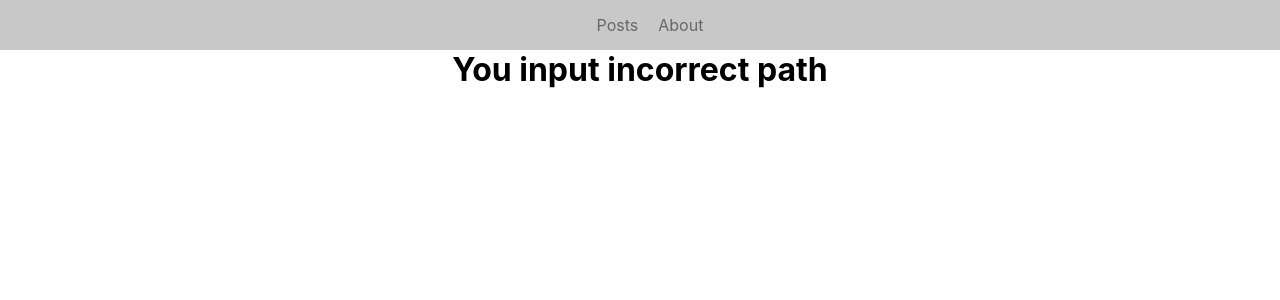
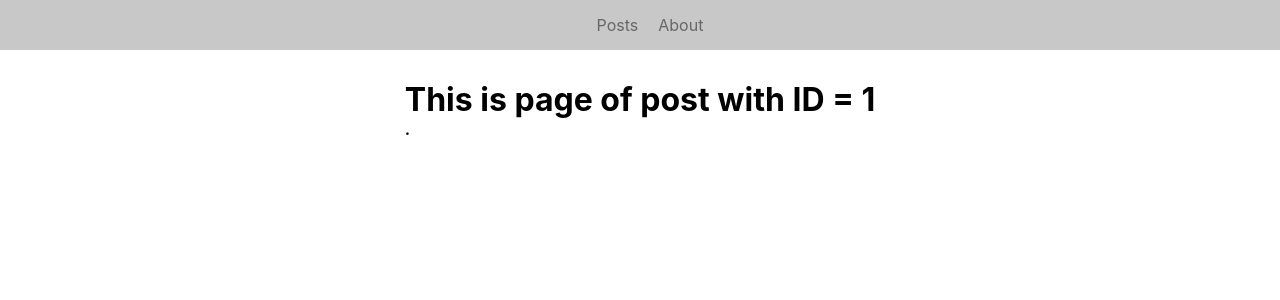
Before and after one commit to bubelovv/fundamental-react, a React (Create React App) app: page /posts/1 in a window 1280 px wide. Before the commit this address led to /error. Shown: the top 300 px of the page. Built offline with nearby package versions, Linux system fonts and the light colour scheme; no server answers; the HTML template or start-up script is replaced by a standard one.

Commit message:
added fetch post by id

```diff
--- a/src/API/PostService.js
+++ b/src/API/PostService.js
@@ -9,4 +9,8 @@ export default class PostService {
             }
         });
     }
+
+    static async getPostById(id) {
+        return await axios.get('https://jsonplaceholder.typicode.com/posts/' + id);
+    }
 }
--- a/src/components/AppRouter.jsx
+++ b/src/components/AppRouter.jsx
@@ -3,10 +3,12 @@ import {Navigate, Route, Routes} from 'react-router-dom';
 import Posts from '../pages/Posts';
 import About from '../pages/About';
 import Error from '../pages/Error';
+import PostPage from './PostPage';
 
 const AppRouter = () => {
     return (
         <Routes>
+            <Route path="/posts/:id" element={<PostPage/>}/>
             <Route path="/posts" element={<Posts/>}/>
             <Route path="/about" element={<About/>}/>
             <Route path="/error" element={<Error/>}/>
--- a/src/components/PostItem.jsx
+++ b/src/components/PostItem.jsx
@@ -1,17 +1,20 @@
 import React from 'react';
 import MyButton from '../UI/MyButton/MyButton';
+import {useNavigate} from 'react-router-dom';
 
 const PostItem = ({post, number, remove}) => {
+    const navigate = useNavigate();
 
     return (
-        <div className='post'>
-            <div className='post__content'>
-                <strong className='post__title'>{post.id + '. ' + post.title}</strong>
-                <div className='post__body'>
+        <div className="post">
+            <div className="post__content">
+                <strong className="post__title">{post.id + '. ' + post.title}</strong>
+                <div className="post__body">
                     {post.body}
                 </div>
             </div>
-            <div>
+            <div style={{display: 'flex', flexDirection: 'column'}}>
+                <MyButton style={{marginBottom: 5}} onClick={() => navigate('/posts/' + post.id)}>Open</MyButton>
                 <MyButton onClick={() => remove(post.id)}>Delete</MyButton>
             </div>
         </div>
--- /dev/null
+++ b/src/components/PostPage.jsx
@@ -0,0 +1,32 @@
+import React, {useEffect, useState} from 'react';
+import {useParams} from 'react-router-dom';
+import {useFetching} from '../hooks/useFetching';
+import PostService from '../API/PostService';
+import Loader from '../UI/Loader/Loader';
+
+const PostPage = () => {
+    const [post, setPost] = useState({});
+    const params = useParams();
+    const [fetchPostById, isPostLoading, postError] = useFetching(async (id) => {
+        const response = await PostService.getPostById(id);
+        setPost(response.data);
+    });
+
+    useEffect(() => {
+        fetchPostById(params.id);
+    }, []);
+
+    return (
+        isPostLoading
+            ? <Loader/>
+            : <div style={{textAlign: 'left', margin: 30}}>
+                <h1>This is page of post with ID = {params.id}</h1>
+                <strong>
+                    {post.id}. {post.title}
+                </strong>
+                <div>{post.body}</div>
+            </div>
+    );
+};
+
+export default PostPage;
```
